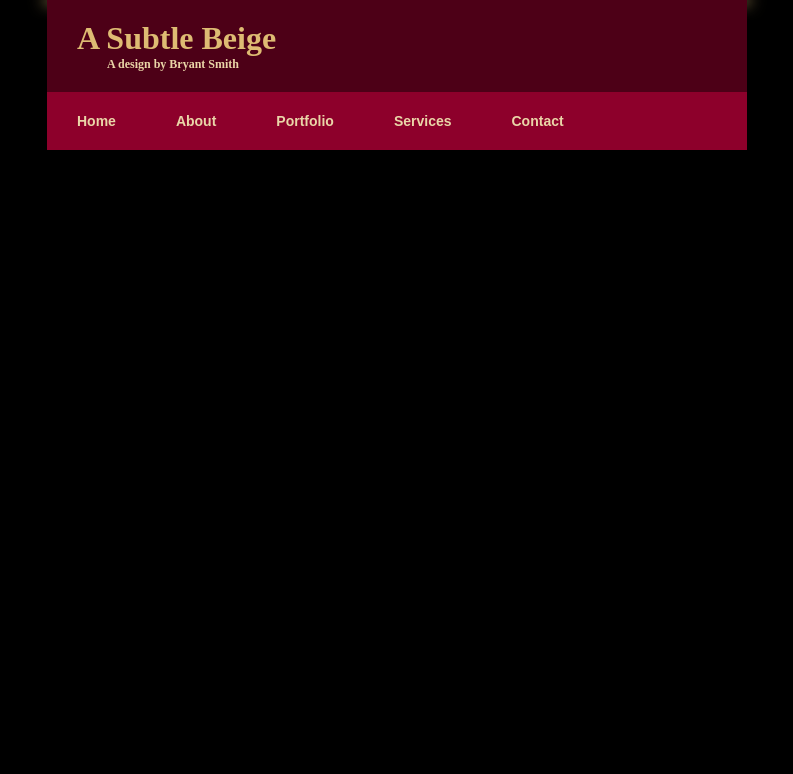
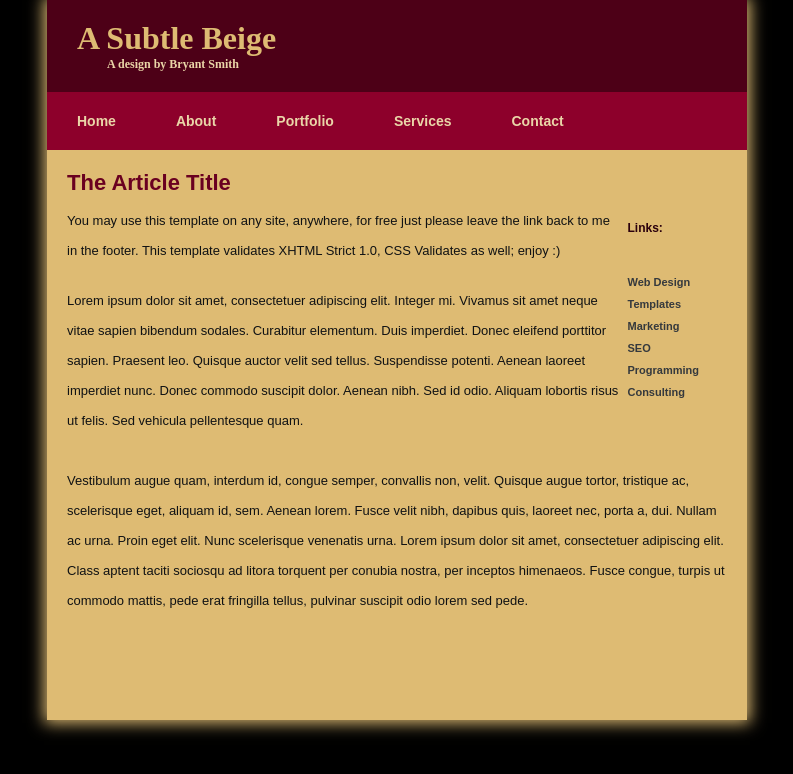
Before and after one commit to mirxeyalhemidov41/div-homework, a plain HTML site: page Task-2/index.html in a window 1280 px wide. Shown: the whole page, without its empty margins (353-1146 px from the left). Drawn offline with Linux system fonts and the light colour scheme.

Commit message:
main section added

```diff
--- a/Task-2/index.html
+++ b/Task-2/index.html
@@ -27,6 +27,40 @@
             </div>
 
         </header>
+        <main>
+            <div class="contact">
+                <h2>The Article Title</h2>
+                <p>You may use this template on any site, anywhere, for free just please leave the link back to me <br> in
+                    the footer. This template validates XHTML Strict 1.0, CSS Validates as well; enjoy :)</p>
+                <p>Lorem ipsum dolor sit amet, consectetuer adipiscing elit. Integer mi. Vivamus sit amet neque <br> vitae
+                    sapien bibendum sodales. Curabitur elementum. Duis imperdiet. Donec eleifend porttitor <br> sapien.
+                    Praesent leo. Quisque auctor velit sed tellus. Suspendisse potenti. Aenean laoreet <br> imperdiet nunc.
+                    Donec commodo suscipit dolor. Aenean nibh. Sed id odio. Aliquam lobortis risus <br> ut felis. Sed
+                    vehicula pellentesque quam.</p>
+                <p>Vestibulum augue quam, interdum id, congue semper, convallis non, velit. Quisque augue tortor,
+                    tristique ac, scelerisque eget, aliquam id, sem. Aenean lorem. Fusce velit nibh, dapibus quis,
+                    laoreet nec, porta a, dui. Nullam ac urna. Proin eget elit. Nunc scelerisque venenatis urna. Lorem
+                    ipsum dolor sit amet, consectetuer adipiscing elit. Class aptent taciti sociosqu ad litora torquent
+                    per conubia nostra, per inceptos himenaeos. Fusce congue, turpis ut commodo mattis, pede erat
+                    fringilla tellus, pulvinar suscipit odio lorem sed pede.</p>
+
+                <article class="article">
+                    <h6>Links:</h6>
+                    <br><br>
+                    <a href="#">Web Design</a>
+                    <br>
+                    <a href="#">Templates</a>
+                    <br>
+                    <a href="#">Marketing</a>
+                    <br>
+                    <a href="#">SEO</a>
+                    <br>
+                    <a href="#">Programming</a>
+                    <br>
+                    <a href="#">Consulting</a>
+                </article>
+            </div>
+        </main>
     </div>
 </body>
 
--- a/Task-2/style.css
+++ b/Task-2/style.css
@@ -7,7 +7,7 @@
   background-color: black;
 }
 .container {
-  box-shadow: 0px 0px 15px 3px #debb73;
+box-shadow: 0px 0px 15px 3px #debb73;
   width: 700px;
   margin: 0 400px;
 }
@@ -51,3 +51,44 @@
 .navbar ul li a:hover {
   color: #debb73;
 }
+.contact {
+  height: 90vh;
+  background-color: #debb73;
+  color: #101214;
+  font-family: Arial, Helvetica, sans-serif;
+  padding: 170px 20px;
+}
+.contact h2 {
+  color: #6a0020;
+  font-size: 22px;
+}
+.contact p {
+  padding-top: 10px;
+  line-height: 30px;
+  font-size: 13px;
+  color: #101214;
+}
+.contact p:nth-child(3) {
+  padding: 20px 0;
+}
+.article{
+  margin-top: -395px;
+  margin-right: 28px;
+  float: right;
+  clear: both;
+}
+.article h6{
+  font-size: 12px;
+  font-weight: 700;
+  color: #2B000D;
+}
+.article a{
+  text-decoration: none;
+  font-size: 11px;
+  font-weight: 700;
+  color: #35393d;
+  line-height: 22px;
+}
+.article a:hover{
+  color: #667765;
+}
```
